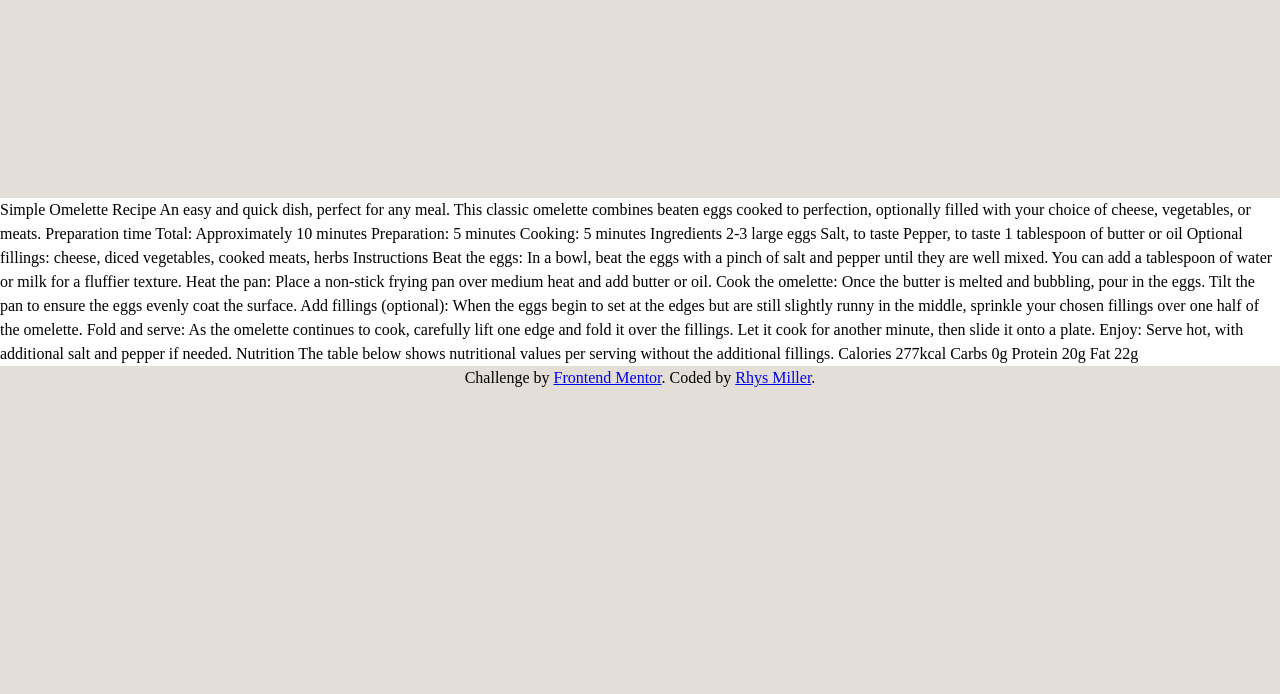
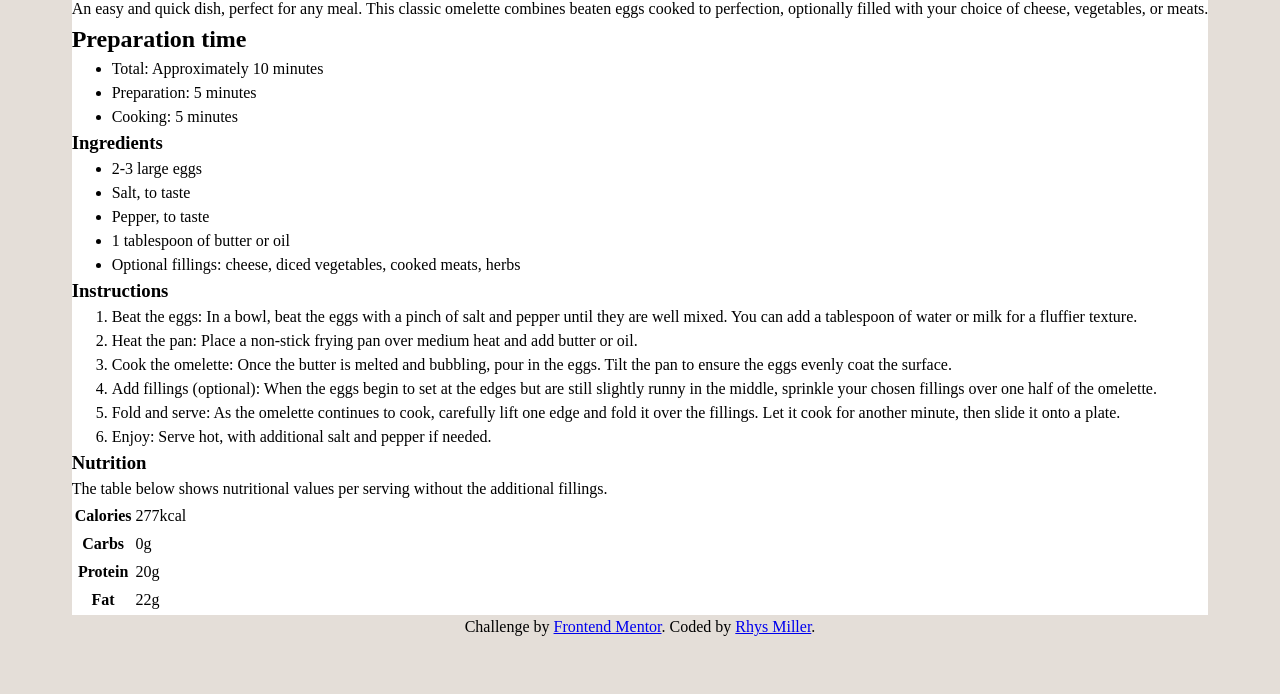
Before and after one commit to rjmills87/recipe-page, a plain HTML site: page index.html in a window 1280 px wide. Shown: the part 106-800 px from the top of the page. Drawn offline with Linux system fonts and the light colour scheme.

Commit message:
Implemented base html structure

```diff
--- a/index.html
+++ b/index.html
@@ -18,26 +18,80 @@
   <body>
     <div class="wrapper">
       <div class="recipe-container">
-        Simple Omelette Recipe An easy and quick dish, perfect for any meal.
-        This classic omelette combines beaten eggs cooked to perfection,
-        optionally filled with your choice of cheese, vegetables, or meats.
-        Preparation time Total: Approximately 10 minutes Preparation: 5 minutes
-        Cooking: 5 minutes Ingredients 2-3 large eggs Salt, to taste Pepper, to
-        taste 1 tablespoon of butter or oil Optional fillings: cheese, diced
-        vegetables, cooked meats, herbs Instructions Beat the eggs: In a bowl,
-        beat the eggs with a pinch of salt and pepper until they are well mixed.
-        You can add a tablespoon of water or milk for a fluffier texture. Heat
-        the pan: Place a non-stick frying pan over medium heat and add butter or
-        oil. Cook the omelette: Once the butter is melted and bubbling, pour in
-        the eggs. Tilt the pan to ensure the eggs evenly coat the surface. Add
-        fillings (optional): When the eggs begin to set at the edges but are
-        still slightly runny in the middle, sprinkle your chosen fillings over
-        one half of the omelette. Fold and serve: As the omelette continues to
-        cook, carefully lift one edge and fold it over the fillings. Let it cook
-        for another minute, then slide it onto a plate. Enjoy: Serve hot, with
-        additional salt and pepper if needed. Nutrition The table below shows
-        nutritional values per serving without the additional fillings. Calories
-        277kcal Carbs 0g Protein 20g Fat 22g
+        <h1>Simple Omelette Recipe</h1>
+        <p>
+          An easy and quick dish, perfect for any meal. This classic omelette
+          combines beaten eggs cooked to perfection, optionally filled with your
+          choice of cheese, vegetables, or meats.
+        </p>
+        <h2>Preparation time</h2>
+
+        <ul>
+          <li>Total: Approximately 10 minutes</li>
+          <li>Preparation: 5 minutes</li>
+          <li>Cooking: 5 minutes</li>
+        </ul>
+        <h3>Ingredients</h3>
+        <ul>
+          <li>2-3 large eggs</li>
+          <li>Salt, to taste</li>
+          <li>Pepper, to taste</li>
+          <li>1 tablespoon of butter or oil</li>
+          <li>
+            Optional fillings: cheese, diced vegetables, cooked meats, herbs
+          </li>
+        </ul>
+
+        <h3>Instructions</h3>
+        <ol>
+          <li>
+            Beat the eggs: In a bowl, beat the eggs with a pinch of salt and
+            pepper until they are well mixed. You can add a tablespoon of water
+            or milk for a fluffier texture.
+          </li>
+          <li>
+            Heat the pan: Place a non-stick frying pan over medium heat and add
+            butter or oil.
+          </li>
+          <li>
+            Cook the omelette: Once the butter is melted and bubbling, pour in
+            the eggs. Tilt the pan to ensure the eggs evenly coat the surface.
+          </li>
+          <li>
+            Add fillings (optional): When the eggs begin to set at the edges but
+            are still slightly runny in the middle, sprinkle your chosen
+            fillings over one half of the omelette.
+          </li>
+          <li>
+            Fold and serve: As the omelette continues to cook, carefully lift
+            one edge and fold it over the fillings. Let it cook for another
+            minute, then slide it onto a plate.
+          </li>
+          <li>Enjoy: Serve hot, with additional salt and pepper if needed.</li>
+        </ol>
+        <h3>Nutrition</h3>
+        <p>
+          The table below shows nutritional values per serving without the
+          additional fillings.
+        </p>
+        <table>
+          <tr>
+            <th>Calories</th>
+            <td>277kcal</td>
+          </tr>
+          <tr>
+            <th>Carbs</th>
+            <td>0g</td>
+          </tr>
+          <tr>
+            <th>Protein</th>
+            <td>20g</td>
+          </tr>
+          <tr>
+            <th>Fat</th>
+            <td>22g</td>
+          </tr>
+        </table>
       </div>
       <div class="attribution">
         Challenge by
```
